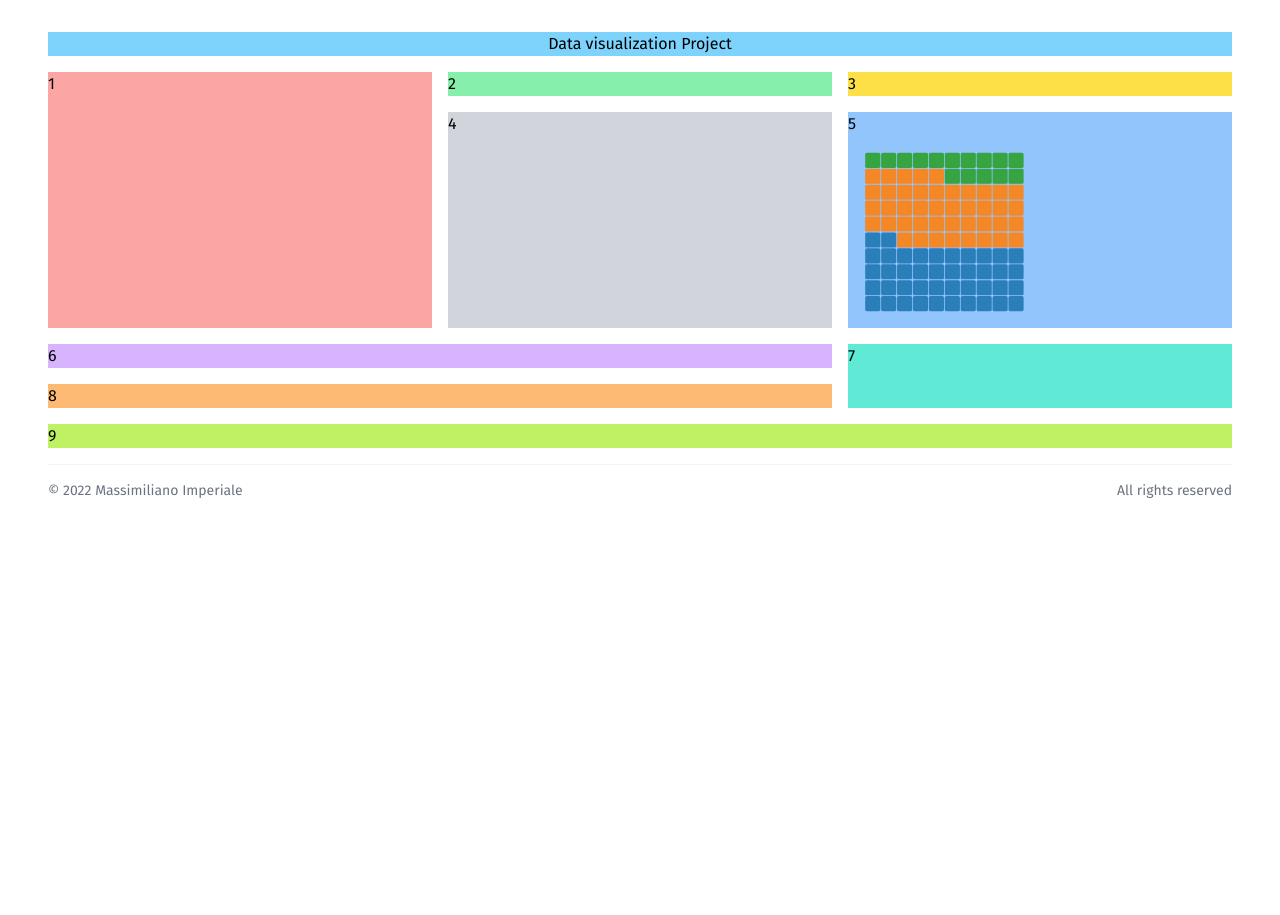
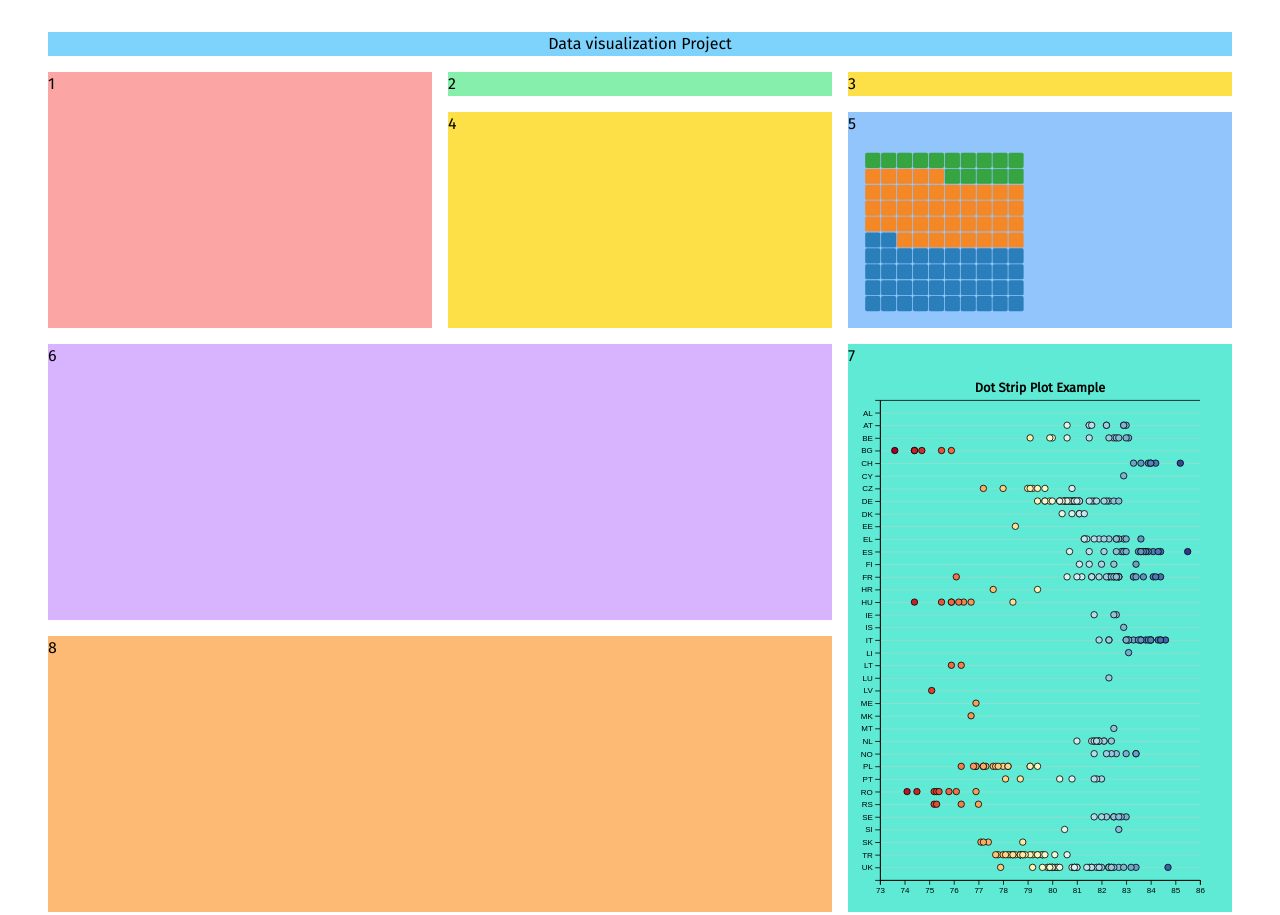
Before and after one commit to imperiale-m/dv_project, a website: page index.html in a window 1280 px wide. Shown: the top 915 px of the page. Before the commit the page ends 800 px from the top, so only its background shows below. Drawn offline with nearby package versions, Linux system fonts and the light colour scheme.

Commit message:
add chart7 draft

```diff
--- /dev/null
+++ b/asset/chart7.js
@@ -0,0 +1,91 @@
+// Data
+d3.csv('../data/tgs.csv', d3.autoType)
+  .then((data) => {
+    const margin = {
+      t: 40,
+      r: 40,
+      b: 40,
+      l: 40,
+    };
+    const width = 400;
+    const height = 600;
+
+    // console.log(data);
+
+    // group data by 'time_period'
+    const dataByYear = d3.group(data, (d) => d.time_period);
+    // console.log(dataByYear.get(2009));
+
+    const test = dataByYear.get(2018);
+
+    // Domain excluding zeroes
+    const dom = d3.extent(
+      test.filter((d) => d.obs_value !== 0),
+      (d) => d.obs_value,
+    );
+    // console.log(dom);
+
+    const svg = d3
+      .select('#chart7')
+      .append('svg')
+      .attr('viewBox', [0, 0, width + margin.l + margin.r, height + margin.t + margin.b])
+      .attr('style', 'max-width: 100%; height: auto;')
+      .append('g')
+      .attr('transform', `translate(${margin.l},${margin.t})`);
+
+    // Define scales
+    const yScale = d3
+      .scaleBand()
+      .domain(data.map((d) => d.geo_country))
+      .range([0, height])
+      .padding(1);
+
+    const colorScale = d3
+      .scaleSequential(d3.interpolateRdYlBu) // set the color scale
+      .domain(dom); // set the data domain
+
+    const xScale = d3.scaleLinear().domain(dom).nice().range([0, width]);
+
+    const yAxisGrid = d3.axisLeft(yScale).tickSize(-width).tickFormat('');
+
+    svg.append('g').attr('class', 'y axis-grid').call(yAxisGrid);
+
+    // Modify CSS of the y gridlines
+    svg
+      .selectAll('.y.axis-grid line')
+      .attr('stroke', '#ccc') // Change color to gray
+      .attr('stroke-width', 0.5); // Make lines thinner
+
+    // Draw dots
+    svg
+      .selectAll('circle')
+      .data(test)
+      .enter()
+      .append('circle')
+      .attr('cx', (d) => xScale(d.obs_value))
+      .attr('cy', (d) => yScale(d.geo_country) + yScale.bandwidth() / 2)
+      .attr('r', 4)
+      .attr('fill', (d) => colorScale(d.obs_value))
+      .attr('stroke', 'black')
+      .attr('stroke-width', 1);
+
+    // Add y-axis
+    const yAxis = d3.axisLeft(yScale);
+    svg.append('g').call(yAxis);
+
+    // Add x-axis
+    const xAxis = d3.axisBottom(xScale);
+    svg.append('g').attr('transform', `translate(0, ${height})`).call(xAxis);
+
+    // Add chart title
+    svg
+      .append('text')
+      .attr('x', width / 2)
+      .attr('y', -10)
+      .attr('text-anchor', 'middle')
+      .attr('font-weight', 'bold')
+      .text('Dot Strip Plot Example');
+  })
+  .catch((e) => {
+    console.log(e);
+  });
--- a/index.html
+++ b/index.html
@@ -2,21 +2,23 @@
 <html lang="en">
   <head>
     <title>Data Visualization Homework</title>
-    <meta
-      content="Data Visualization project"
-      name="description" />
-    <meta charset="UTF-8" />
-    <meta content="width=device-width, initial-scale=1.0" name="viewport" />
-    <link href="output.css" rel="stylesheet" />
+    <meta content='Data Visualization project' name='description' />
+    <meta charset='UTF-8' />
+    <meta content='width=device-width, initial-scale=1.0' name='viewport' />
+    <link href='output.css' rel='stylesheet' />
 
     <!-- Roboto Slab & Fira Sans -->
-    <link href="https://fonts.googleapis.com" rel="preconnect" />
-    <link crossorigin href="https://fonts.gstatic.com" rel="preconnect" />
+    <link href='https://fonts.googleapis.com' rel='preconnect' />
+    <link crossorigin href='https://fonts.gstatic.com' rel='preconnect' />
     <link
-      href="https://fonts.googleapis.com/css2?family=Fira+Sans&family=Roboto+Slab"
-      rel="stylesheet" />
-    <script src="https://d3js.org/d3.v7.min.js"></script>
+      href='https://fonts.googleapis.com/css2?family=Fira+Sans&family=Roboto+Slab'
+      rel='stylesheet' />
+    <script src='https://d3js.org/d3.v7.min.js'></script>
+
     <script defer src='./asset/chart5.js'></script>
+    <script defer src='./asset/chart7.js'></script>
+    <!--    <script src="https://unpkg.com/d3-sankey"></script>-->
+    <!--    <script defer src="./asset/chart9.js"></script>-->
   </head>
   <body>
     <div class="grid grid-cols-3 gap-4 px-6 py-8 sm:px-12">
@@ -24,7 +26,7 @@
       <div class="col-span-1 row-span-2 bg-red-300" id="chart1">1</div>
       <div class="col-span-1 bg-green-300" id="chart2">2</div>
       <div class="col-span-1 bg-yellow-300" id="chart3">3</div>
-      <div class="col-span-1 bg-gray-300" id="chart4">4</div>
+      <div class='col-span-1 bg-yellow-300' id='chart4'>4</div>
       <div class="col-span-1 bg-blue-300" id="chart5">5</div>
       <div class="col-span-2 bg-purple-300" id="chart6">6</div>
       <div class="col-span-1 row-span-2 bg-teal-300" id="chart7">7</div>
```
